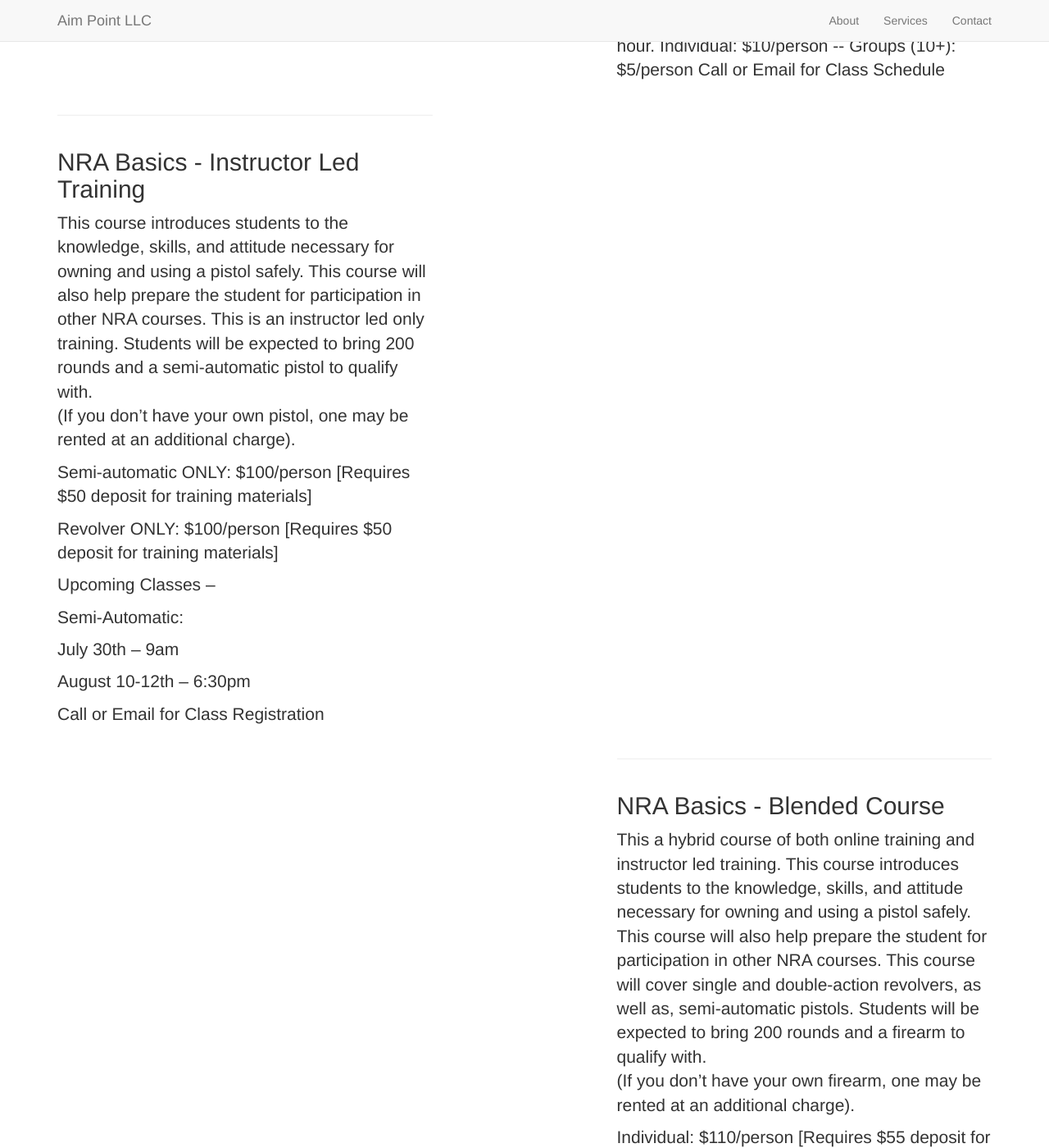
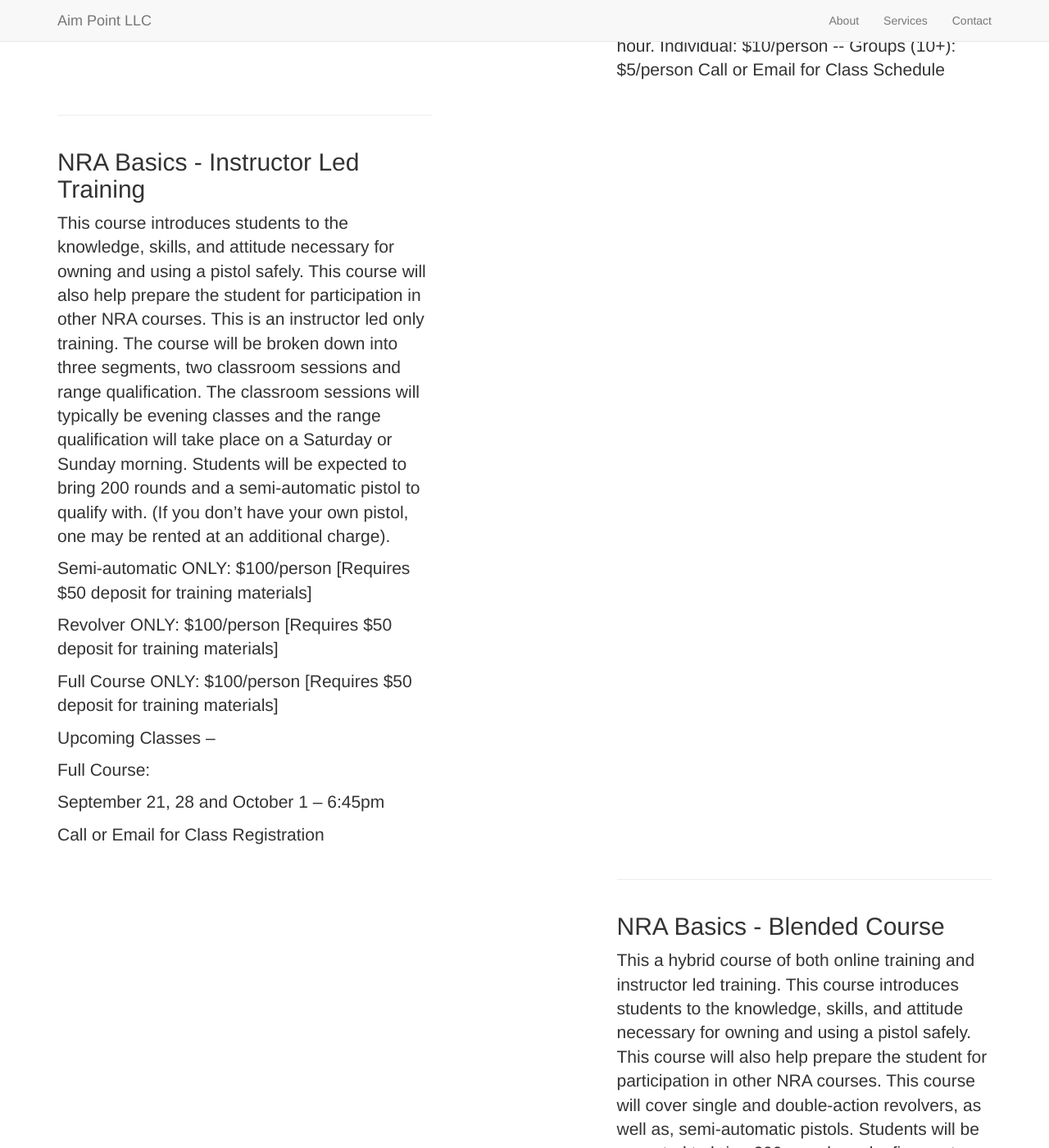
Before and after one commit to aimpoint/aimpoint.github.io, a Jekyll site: the page built from _posts/2016-1-4-basics1.markdown, in a window 1280 px wide and 1400 px high, scrolled down 895 px. Shown: the whole window at 82% size. Built offline with Jekyll 4.4.1, drawn with Linux system fonts in a browser that asks for light colours; nearby versions of some CDN libraries; library files that are not in the unit come from our copies.

Commit message:
Update 2016-1-4-basics1.markdown

```diff
--- a/_posts/2016-1-4-basics1.markdown
+++ b/_posts/2016-1-4-basics1.markdown
@@ -5,24 +5,21 @@
 title: NRA Basics - Instructor Led Training
 description: |
 ---
-This course introduces students to the knowledge, skills, and attitude necessary for owning and using a pistol safely. This course will also help prepare the student for participation in other NRA courses. This is an instructor led only training.
-Students will be expected to bring 200 rounds and a semi-automatic pistol to qualify with.
-(If you don't have your own pistol, one may be rented at an additional charge).
+This course introduces students to the knowledge, skills, and attitude necessary for owning and using a pistol safely. This course will also help prepare the student for participation in other NRA courses. This is an instructor led only training. The course will be broken down into three segments, two classroom sessions and range qualification.  The classroom sessions will typically be evening classes and the range qualification will take place on a Saturday or Sunday morning.  Students will be expected to bring 200 rounds and a semi-automatic pistol to qualify with. (If you don't have your own pistol, one may be rented at an additional charge).
 
 
 Semi-automatic ONLY: $100/person [Requires $50 deposit for training materials]
 
 Revolver ONLY: $100/person [Requires $50 deposit for training materials]
 
+Full Course ONLY:  $100/person  [Requires $50 deposit for training materials]
+
 
 Upcoming Classes --
 
-Semi-Automatic:
+Full Course:
 
-July 30th -- 9am
-
-August 10-12th -- 6:30pm
-
+September 21, 28 and October 1 -- 6:45pm
 
 
 Call or Email for Class Registration
```
